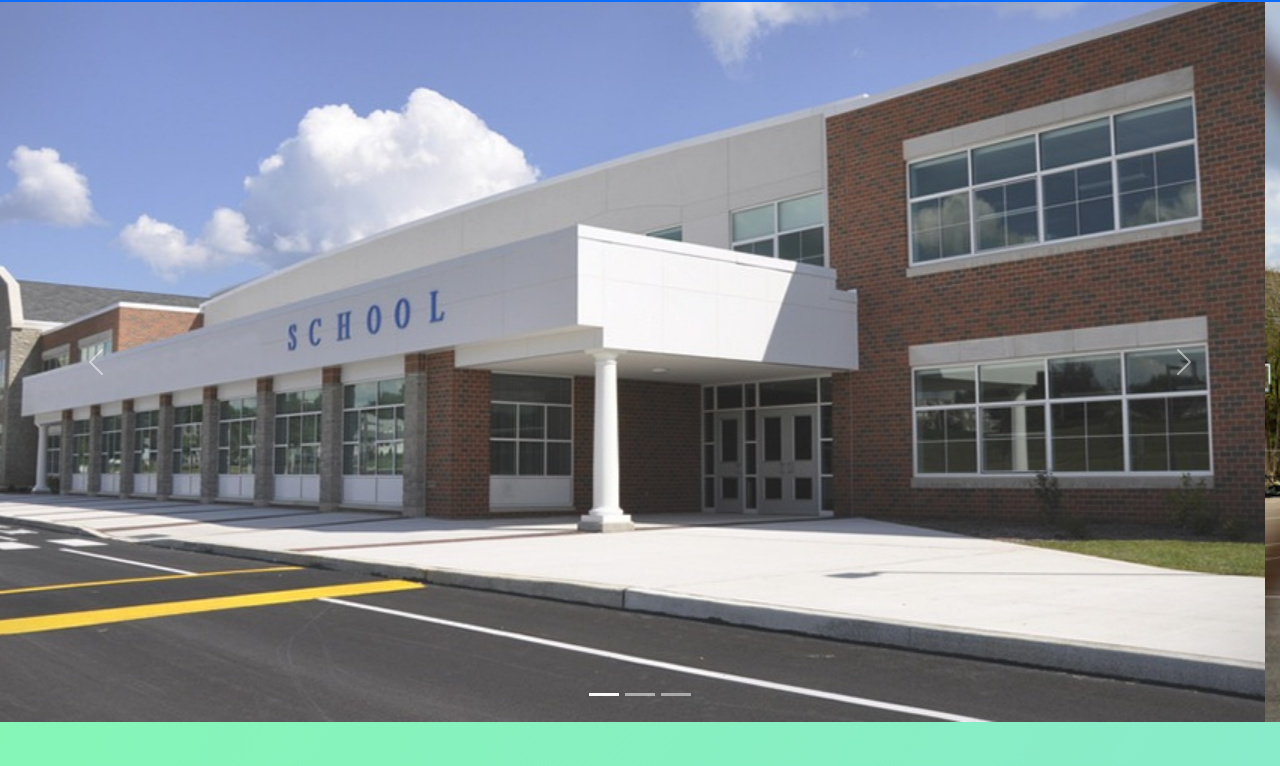
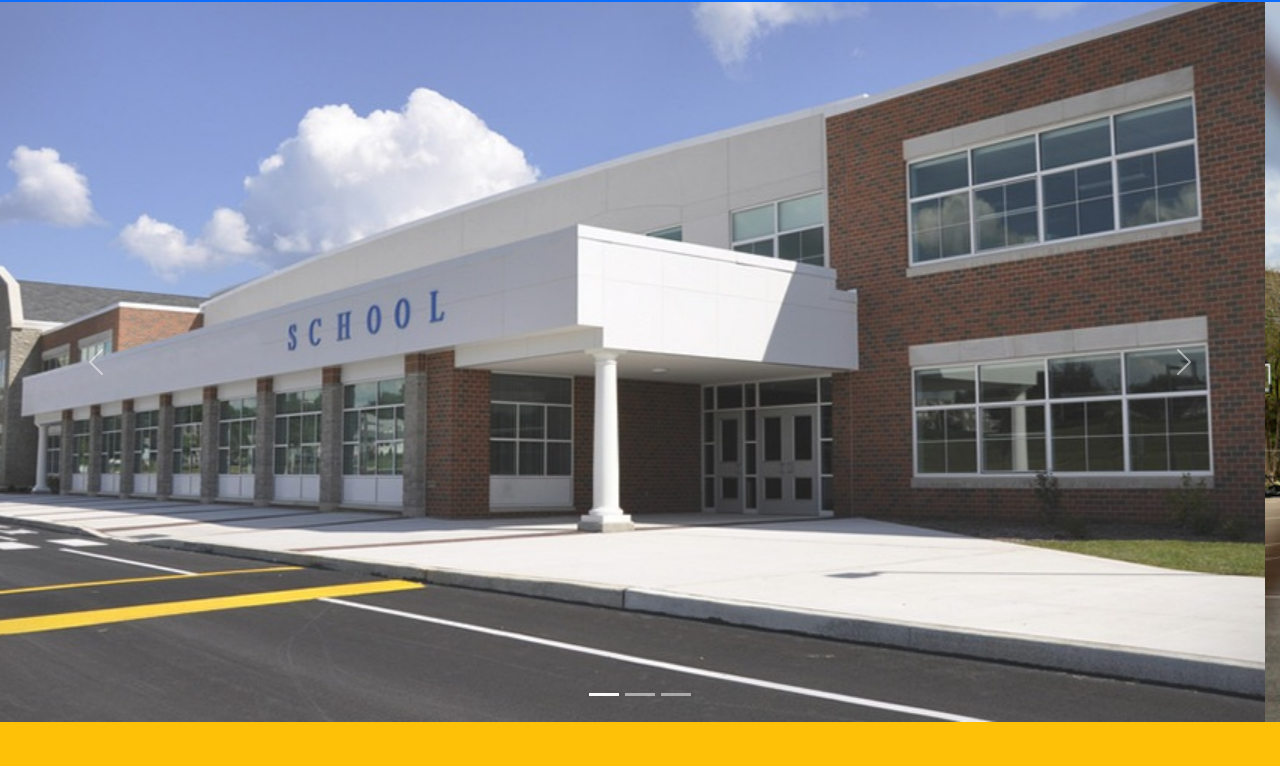
Before and after one commit to abhaypratapsinghin/APS-PUBLIC-SCHOOL, a plain HTML site: page contact.html in a window 1280 px wide. Shown: the part 54-820 px from the top of the page. Drawn offline with nearby package versions, Linux system fonts and the light colour scheme.

Commit message:
Change Background Color

```diff
--- a/contact.html
+++ b/contact.html
@@ -24,7 +24,7 @@
 </head>
 
   <body>
-<div class="mcontainer">
+<div class="bg-warning">
 
 <nav class="navbar navbar-expand-lg navbar-light bg-primary">
   <div class="container-fluid">
```
